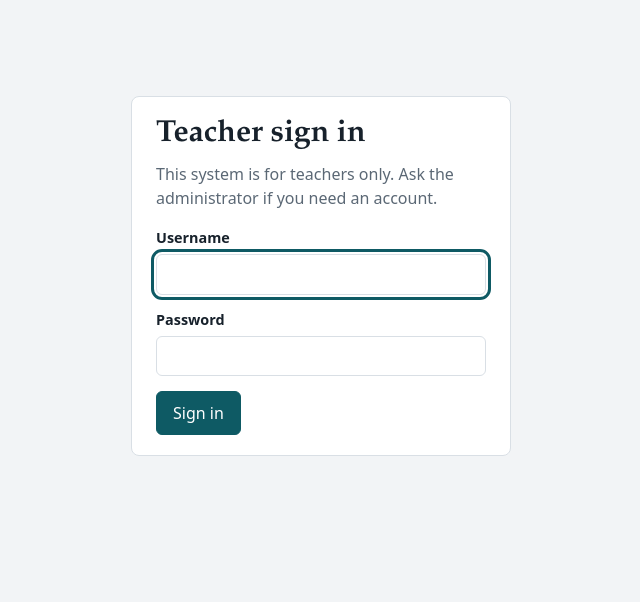
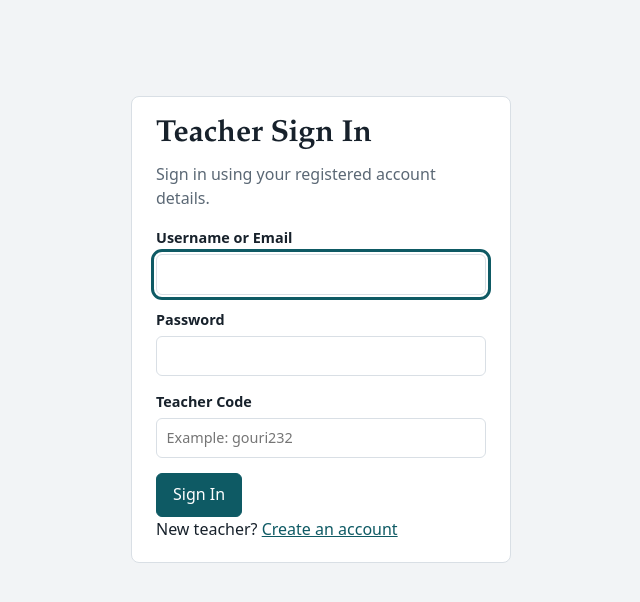
Before and after one commit to Gouri066/Answer-Sheet-Evaluation-System, a Flask app: page /login in a window 1280 px wide. Shown: the part 55-657 px from the top of the page, without its empty margins (319-959 px from the left). Run offline with Flask 3, Linux system fonts and the light colour scheme.

Commit message:
Add teacher registration and teacher code login

```diff
--- a/webapp/db.py
+++ b/webapp/db.py
@@ -10,6 +10,8 @@ SCHEMA = """
 CREATE TABLE IF NOT EXISTS teachers (
     id INTEGER PRIMARY KEY AUTOINCREMENT,
     username TEXT NOT NULL UNIQUE,
+    email TEXT UNIQUE,
+    teacher_code TEXT UNIQUE,
     password_hash TEXT NOT NULL,
     created_at TEXT NOT NULL
 );
@@ -87,12 +89,42 @@ def connect(path=None):
     return conn
 
 
+# def init_db():
+#     conn = connect()
+#     conn.executescript(SCHEMA)
+#     conn.commit()
+#     conn.close()
+
 def init_db():
     conn = connect()
-    conn.executescript(SCHEMA)
-    conn.commit()
-    conn.close()
+    try:
+        conn.executescript(SCHEMA)
 
+        # Add new teacher account fields to existing databases
+        columns = {
+            row["name"]
+            for row in conn.execute("PRAGMA table_info(teachers)").fetchall()
+        }
+
+        if "email" not in columns:
+            conn.execute("ALTER TABLE teachers ADD COLUMN email TEXT")
+
+        if "teacher_code" not in columns:
+            conn.execute("ALTER TABLE teachers ADD COLUMN teacher_code TEXT")
+
+        # Ensure email and Teacher Code are unique
+        conn.execute(
+            "CREATE UNIQUE INDEX IF NOT EXISTS idx_teachers_email "
+            "ON teachers(email)"
+        )
+        conn.execute(
+            "CREATE UNIQUE INDEX IF NOT EXISTS idx_teachers_code "
+            "ON teachers(teacher_code)"
+        )
+
+        conn.commit()
+    finally:
+        conn.close()
 
 def get_db():
     if "db" not in g:
--- a/webapp/templates/login.html
+++ b/webapp/templates/login.html
@@ -1,14 +1,33 @@
+
 {% extends "base.html" %}
 {% block title %}Sign in · {% endblock %}
+
 {% block content %}
 <div class="login panel">
-  <h1>Teacher sign in</h1>
-  <p class="muted">This system is for teachers only. Ask the administrator if you need an account.</p>
+  <h1>Teacher Sign In</h1>
+  <p class="muted">Sign in using your registered account details.</p>
+
   <form method="post">
     <input type="hidden" name="csrf_token" value="{{ csrf_token() }}">
-    <label>Username <input type="text" name="username" autocomplete="username" required autofocus></label>
-    <label>Password <input type="password" name="password" autocomplete="current-password" required></label>
-    <button type="submit">Sign in</button>
+
+    <label>
+      Username or Email
+      <input type="text" name="username" autocomplete="username" required autofocus>
+    </label>
+
+    <label>
+      Password
+      <input type="password" name="password" autocomplete="current-password" required>
+    </label>
+
+    <label>
+      Teacher Code
+      <input type="text" name="teacher_code" placeholder="Example: gouri232" required>
+    </label>
+
+    <button type="submit">Sign In</button>
   </form>
+
+  <p>New teacher? <a href="{{ url_for('main.register') }}">Create an account</a></p>
 </div>
 {% endblock %}
--- a/webapp/views.py
+++ b/webapp/views.py
@@ -6,6 +6,9 @@ import re
 import shutil
 import uuid
 import zipfile
+import secrets
+import string
+import sqlite3
 
 from flask import (Blueprint, Response, abort, flash, g, redirect, render_template, request, send_file,
                    session, url_for)
@@ -121,30 +124,127 @@ def add_sheet(db, exam_id, original_name, writer):
 
 
 # ----------------------------------------------------------------- auth
+def generate_teacher_code(username):
+    prefix = re.sub(r"[^a-z0-9]", "", username.lower())
+
+    while True:
+        length = secrets.choice((3, 4))
+        digits = "".join(secrets.choice(string.digits) for _ in range(length))
+        code = prefix + digits
+
+        exists = get_db().execute(
+            "SELECT id FROM teachers WHERE teacher_code = ?", (code,)
+        ).fetchone()
+
+        if not exists:
+            return code
+
+
+@bp.route("/register", methods=["GET", "POST"])
+def register():
+    if g.teacher:
+        return redirect(url_for("main.dashboard"))
+
+    if request.method == "POST":
+        username = request.form.get("username", "").strip().lower()
+        email = request.form.get("email", "").strip().lower()
+        password = request.form.get("password", "")
+        confirm = request.form.get("confirm_password", "")
+
+        if not re.fullmatch(r"[a-z0-9_]{3,30}", username):
+            flash("Username must be 3–30 characters using letters, numbers or underscores.", "error")
+
+        elif not re.fullmatch(r"[^@\s]+@[^@\s]+\.[^@\s]+", email):
+            flash("Enter a valid email address.", "error")
+
+        elif len(password) < 8:
+            flash("Password must contain at least 8 characters.", "error")
+
+        elif password != confirm:
+            flash("Passwords do not match.", "error")
+
+        else:
+            db = get_db()
+
+            existing = db.execute(
+                "SELECT id FROM teachers WHERE username = ? OR email = ?",
+                (username, email)
+            ).fetchone()
+
+            if existing:
+                flash("Username or email is already registered.", "error")
+            else:
+                code = generate_teacher_code(username)
+
+                try:
+                    db.execute(
+                        "INSERT INTO teachers "
+                        "(username, email, teacher_code, password_hash, created_at) "
+                        "VALUES (?, ?, ?, ?, ?)",
+                        (
+                            username,
+                            email,
+                            code,
+                            generate_password_hash(password),
+                            now()
+                        )
+                    )
+                    db.commit()
+
+                    return render_template(
+                        "register.html",
+                        teacher_code=code
+                    )
+
+                except sqlite3.IntegrityError:
+                    db.rollback()
+                    flash("Account details already exist. Please try another username or email.", "error")
+
+    return render_template("register.html", teacher_code=None)
+
 @bp.route("/login", methods=["GET", "POST"])
 def login():
     if g.teacher:
         return redirect(url_for("main.dashboard"))
+
     if request.method == "POST":
         addr = request.remote_addr or "?"
+
         if auth.is_locked(addr):
             flash("Too many failed attempts. Wait a few minutes and try again.", "error")
             return render_template("login.html"), 429
-        username = request.form.get("username", "").strip()
-        row = get_db().execute("SELECT * FROM teachers WHERE username = ?", (username,)).fetchone()
-        # always run a hash check so response time doesn't reveal whether the username exists
-        ok = check_password_hash(row["password_hash"] if row else generate_password_hash("x"),
-                                 request.form.get("password", ""))
-        if row and ok:
+
+        identifier = request.form.get("username", "").strip().lower()
+        password = request.form.get("password", "")
+        teacher_code = request.form.get("teacher_code", "").strip().lower()
+
+        row = get_db().execute(
+            "SELECT * FROM teachers WHERE lower(username) = ? OR lower(email) = ?",
+            (identifier, identifier)
+        ).fetchone()
+
+        password_ok = check_password_hash(
+            row["password_hash"] if row else generate_password_hash("dummy-password"),
+            password
+        )
+
+        code_ok = (
+            row is not None
+            and row["teacher_code"] is not None
+            and secrets.compare_digest(row["teacher_code"].lower(), teacher_code)
+        )
+
+        if row and password_ok and code_ok:
             auth.clear_failures(addr)
             session.clear()
             session["teacher_id"] = row["id"]
             session.permanent = True
             return redirect(auth.safe_next(request.args.get("next")))
+
         auth.record_failure(addr)
-        flash("Wrong username or password.", "error")
+        flash("Incorrect username/email, password or Teacher Code.", "error")
+
     return render_template("login.html")
-
 
 @bp.route("/logout", methods=["POST"])
 def logout():
```
Also changed, not shown: webapp/templates/register.html (added, +55 -0 lines).
